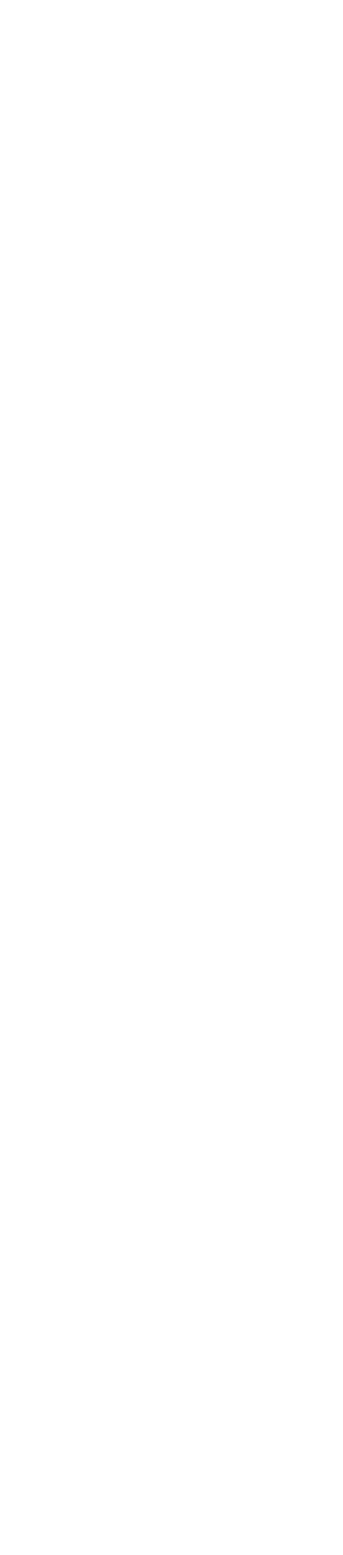
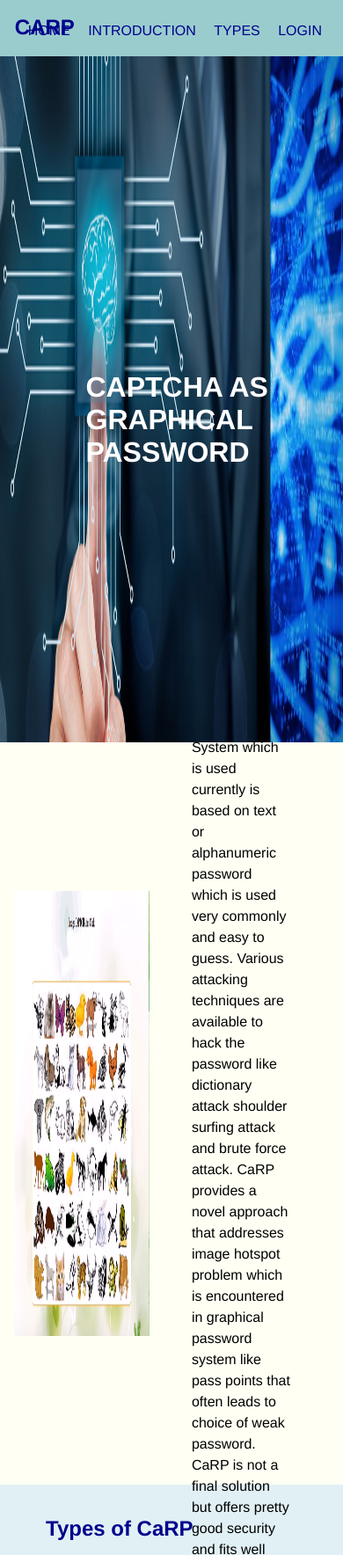
Before and after one commit to RujutaP21/Animation-GSAP-Carp, a plain HTML site: page index.html in a window 390 px wide. Shown: the top 1768 px of the page at 88% size. Before the commit the page ends 844 px from the top, so only its background shows below. Drawn offline with nearby package versions, Linux system fonts and the light colour scheme.

Commit message:
Base animation

```diff
--- a/index.html
+++ b/index.html
@@ -10,6 +10,137 @@
 </head>
 
 <body>
+  <header>
+    <h2 class="logo">Carp</h2>
+    <nav>
+      <a href="#home">HOME</a>
+      <a href="#">INTRODUCTION</a>
+      <a href="#">TYPES</a>
+      <a href="#">LOGIN</a>
+    </nav>
+  </header>
+
+  <section id="home">
+    <div class="main-landing">
+      <div class="imagebox">
+        <h3>Captcha As Graphical Password</h3>
+        <img class="main-image img1" src="images/first.jpg" alt="introduction">
+      </div>
+
+      <div class="imagebox">
+        <img class="main-image img2" src="images/second.jpg" alt="AI primitive">
+      </div>
+
+      <div class="imagebox">
+        <img class="main-image img3" src="images/three.png" alt="Security">
+      </div>
+    </div>
+  </section>
+
+  <section id="introduction">
+    <div class="intro-image">
+      <img src="images/intro.jpg" alt="introduction">
+    </div>
+    <article class="intro-content">
+      <h2>Introduction of CaRP</h2>
+      <p> CaRP is combination of both a
+        Captcha and a graphical password. System which is used
+        currently is based on text or alphanumeric password which is
+        used very commonly and easy to guess. Various attacking
+        techniques are available to hack the password like dictionary
+        attack shoulder surfing attack and brute force attack. CaRP
+        provides a novel approach that addresses image hotspot
+        problem which is encountered in graphical password system
+        like pass points that often leads to choice of weak password.
+        CaRP is not a final solution but offers pretty good security and
+        fits well with many practical applications for better online
+        security.</p>
+    </article>
+  </section>
+
+  <section id="types">
+    <h2>Types of CaRP</h2>
+
+    <article class="type type-one">
+      <div class="type-content">
+        <h3>Click Text Based</h3>
+        <p>
+        ClickText is a recognition-based CaRP scheme which uses text
+        Captcha as its underlying principle. d. Image
+        for ClickText is generated by the underlying Captcha engine
+        and all those confusing characters and numerics will be
+        excluded from that generated image. These characters can be
+        arranged randomly on 2D space.
+        </p>
+      </div>
+
+      <img class="type-image" src="images/click.jpg" alt="click-text-based">
+    </article>
+
+    <article class="type type-two">
+      <div class="type-content">
+        <h3>Image Based</h3>
+        <p>
+        The Captcha generation
+        process is applied to generate ClickImage images: 3D models
+        are used to generate 2D animals by applying different views,
+        textures, colors, lightning effects, and optionally distortions.
+        The resulting 2D animals are then arranged on a cluttered
+        background such as grassland.
+        </p>
+      </div>
+
+      <img class="type-image" src="images/image-based.png" alt="image-based">
+    </article>
+
+    <article class="type type-three">
+      <div class="type-content">
+        <h3>Grid Based</h3>
+        <p>
+        CaRP
+        should have a sufficiently-large effective password space to
+        resist human guessing attacks. ImageGrid’s password space
+        can be increased by combining it with a grid-based graphical
+        password, with the grid depending on the size of the selected
+        animal.
+        </p>
+      </div>
+
+      <img class="type-image" src="images/grid-based.png" alt="grid-based">
+    </article>
+
+  </section>
+
+  <section id="login">
+
+  </section>
+
+  <footer>
+    <p>&copy; Copywrite Rujuta Sharwari Supriya 2016</p>
+  </footer>
+
+<script src="https://cdnjs.cloudflare.com/ajax/libs/gsap/3.3.3/gsap.min.js"></script>
+<script src="https://cdnjs.cloudflare.com/ajax/libs/gsap/3.3.3/CSSRulePlugin.min.js"></script>
+<script src="https://cdnjs.cloudflare.com/ajax/libs/gsap/3.3.3/ScrollTrigger.min.js"></script>
+
+<script>
+var homeimage = gsap.timeline();
+homeimage.to(".img1", {duration: 5})
+homeimage.to(".img2", {duration: 2 , translateX: 0})
+homeimage.to(".img2", {duration: 5})
+homeimage.to(".img3", {duration: 2 , translateX: 0});
+
+gsap.from(".type-content", {
+  scrollTrigger:{
+    trigger: ".type-content", toggleActions: "restart none none none"
+  }, y: 100, duration: 2 });
+
+gsap.from(".type-image", {
+  scrollTrigger:{
+    trigger: ".type-image", toggleActions: "restart none none none"
+  }, x: 100, duration: 2 });
+
+</script>
 
 </body>
 </html>
--- a/style.css
+++ b/style.css
@@ -0,0 +1,155 @@
+*{
+  box-sizing: border-box;
+}
+
+body{
+  font-family: Helvetica;
+  margin: 0;
+  background-color: rgb(224, 240, 245);
+}
+
+h2,h3{
+  color: darkblue;
+}
+
+p{
+  line-height: 1.5em;
+  color: #010101;
+}
+
+header{
+  position: fixed;
+  margin: 0;
+  width: 100vw;
+  height: 4em;
+  background-color: rgb(154, 204, 206);
+  color: darkblue;
+  z-index: 3;
+}
+
+.logo{
+  margin: 0;
+  padding: 0.7em;
+  width: auto;
+  text-transform: uppercase;
+}
+
+nav{
+  position: relative;
+  display: block;
+  float: right;
+  top: -2.2em;
+  padding: 0 1em;
+}
+
+nav a{
+  text-decoration: none;
+  color: darkblue;
+  padding: 0.5em;
+}
+
+#home{
+  display: flex;
+  width: 100%;
+  height: 100vh;
+  justify-content: center;
+  align-content: center;
+}
+
+.main-landing{
+  width: 100vw;
+  height: 100vh;
+  object-fit: cover;
+}
+
+.imagebox{
+  width: 100%;
+  height: 100%;
+  position: absolute;
+}
+
+.imagebox h3{
+  margin: auto;
+  top: 50%;
+  left: 25%;
+  color: white;
+  text-transform: uppercase;
+  z-index: 1;
+  position: absolute;
+  font-size: 2em;
+}
+
+.main-image{
+  display: block;
+  position: absolute;
+  width: 100%;
+  height: 100%;
+}
+
+.img2 , .img3{
+  transform: translateX(-100vw);
+}
+
+#introduction{
+  margin: 0;
+  padding: 0 1em;
+  display: flex;
+  width: 100%;
+  height: 100vh;
+  justify-content: center;
+  align-items: center;
+  background-color: rgb(255, 255, 244);
+}
+
+.intro-image{
+  width: 50%;
+  height: 60%;
+  object-fit: cover;
+}
+
+.intro-image img{
+  display: block;
+  width: 100%;
+  height: 100%;
+}
+
+.intro-content{
+  margin: 0 1em;
+  width: 50vw;
+  padding-left: 2em;
+}
+
+.intro-content p{
+  width: 80%;
+}
+
+#types{
+  padding: 1em;
+}
+
+#types h2{
+  padding-left: 1.5em;
+}
+
+/* #types h3{
+  padding-left: 2em;
+} */
+
+.type{
+  display: grid;
+  padding: 2em;
+  padding-bottom: 5em;
+  grid-template-columns: 1fr 1fr;
+  grid-column-gap: 1em;
+  height: 400px;
+}
+
+.type-image{
+  width: 70%;
+  height: 100%;
+}
+
+footer{
+  padding: 0.5em 2em;
+  background-color: rgb(154, 204, 206);
+}
```
Also changed, not shown: images/click.jpg (added), images/first.jpg (added), images/grid-based.png (added), images/image-based.png (added), images/intro.jpg (added), images/second.jpg (added), images/three.png (added).
